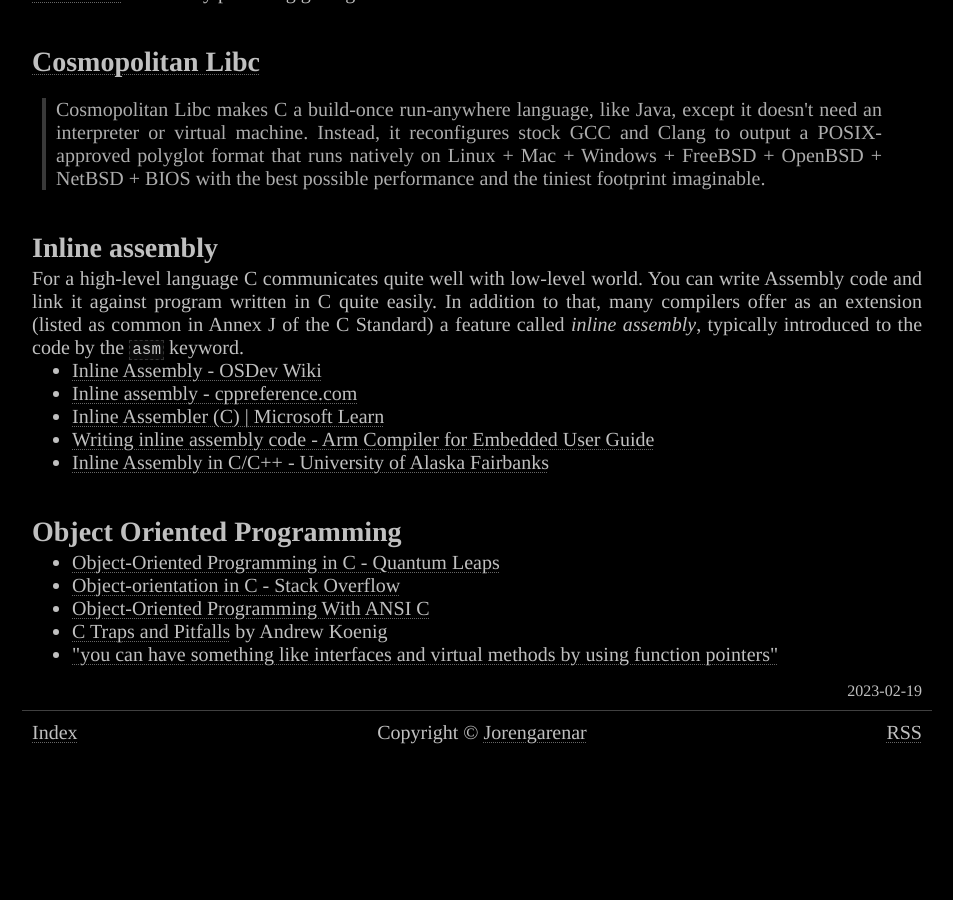
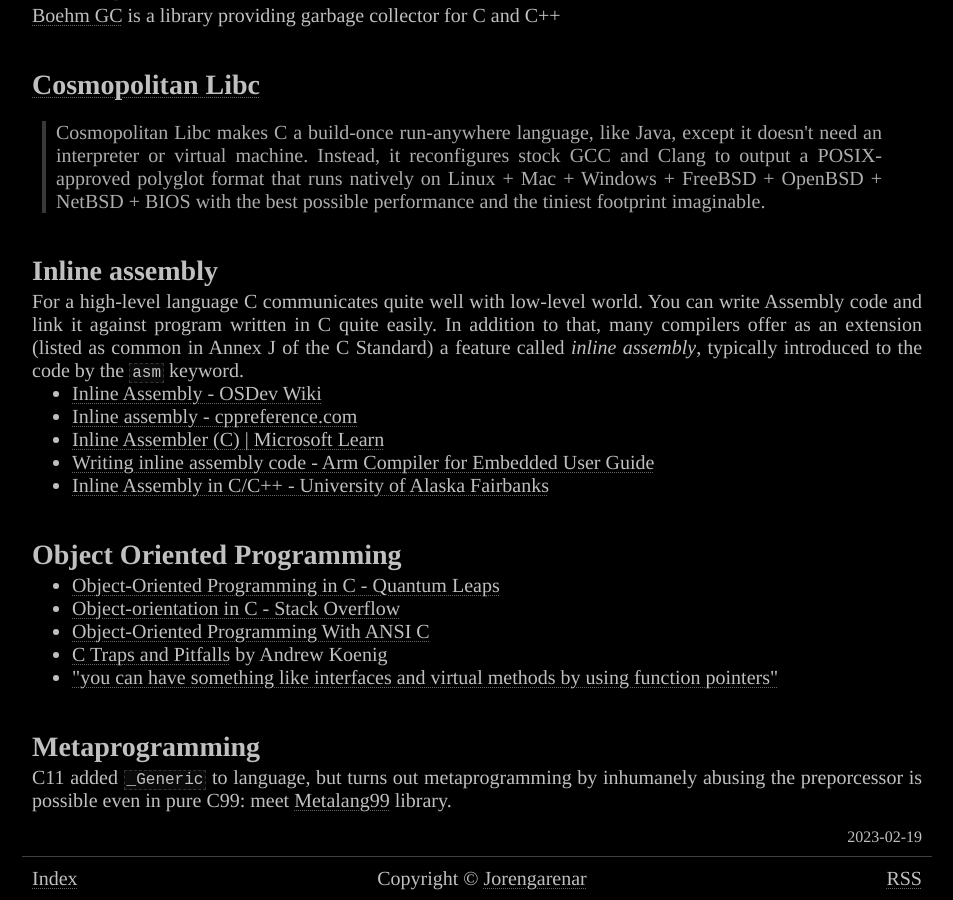
Before and after one commit to Jorenar/blog, a Jekyll site: the page built from _posts/2023-02-19-less-known-c.md, in a window 1280 px wide and 900 px high, scrolled down 16555 px. Shown: the whole window, without its empty margins (163-1116 px from the left). Built offline with Jekyll 4.4.1, drawn with Linux system fonts in a browser that asks for light colours; before the commit the page ends 17309 px from its top, so only the background shows below that.

Commit message:
deploy: ed9c9317fb876073f0f6e2675dc3fc73fabba39f

```diff
--- a/_posts/2023-02-19-less-known-c.md
+++ b/_posts/2023-02-19-less-known-c.md
@@ -755,3 +755,9 @@ introduced to the code by the `asm` keyword.
 * [Object-Oriented Programming With ANSI C](https://www.cs.rit.edu/%7Eats/books/ooc.pdf)
 * [C Traps and Pitfalls](https://www.cs.tufts.edu/comp/40/docs/CTrapsAndPitfalls.pdf) by Andrew Koenig
 * ["you can have something like interfaces and virtual methods by using function pointers"](https://www.reddit.com/r/C_Programming/comments/mqk338/interesting_ways_to_use_c/guhenr5/)
+
+## Metaprogramming
+
+C11 added `_Generic` to language, but turns out metaprogramming
+by inhumanely abusing the preporcessor is possible even in pure C99:
+meet [Metalang99](https://metalang99.readthedocs.io) library.
```
